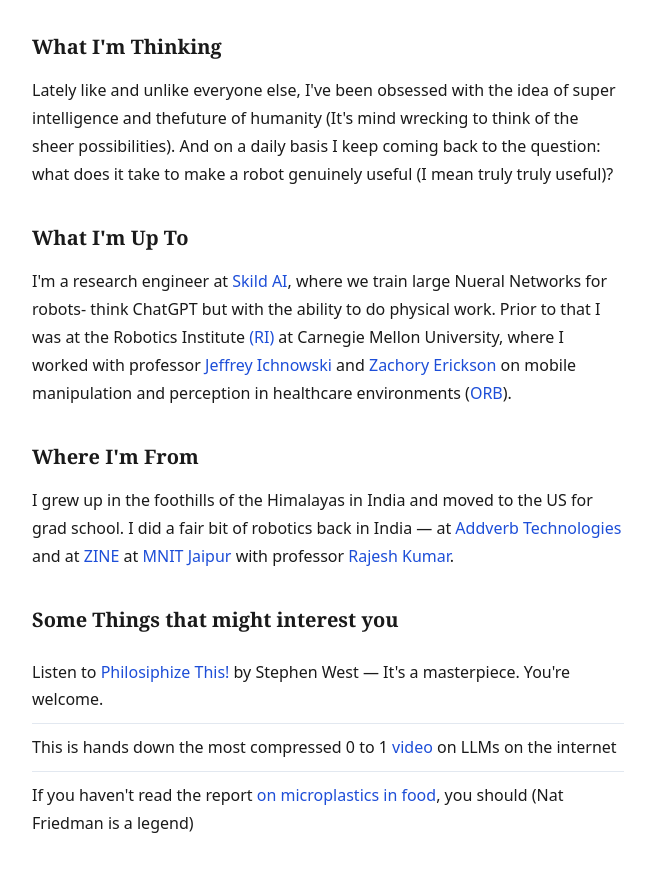
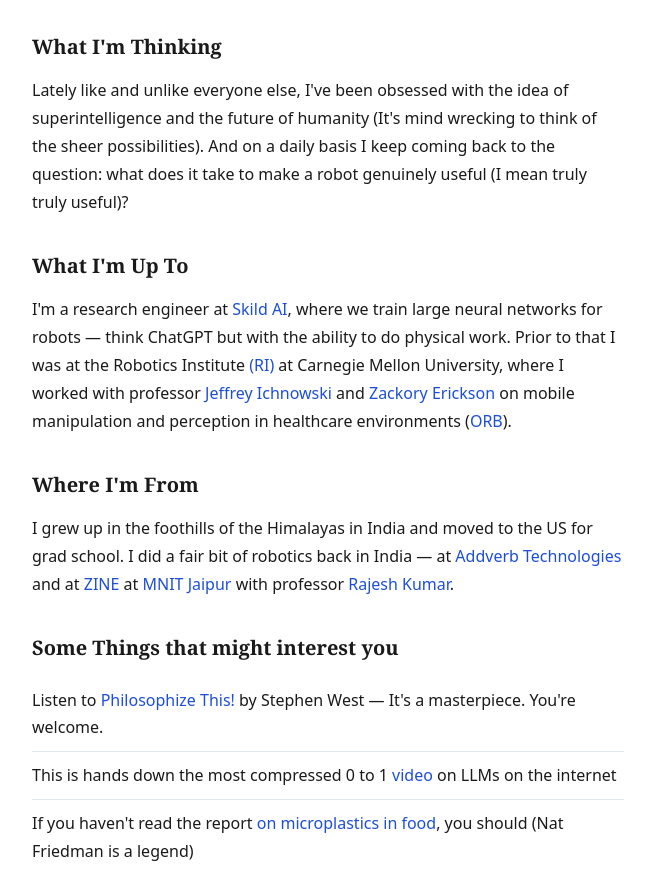
Before and after one commit to 7anmay/website, a plain HTML site: page index.html in a window 1280 px wide. Shown: the part 412-1290 px from the top of the page, without its empty margins (312-965 px from the left). Drawn offline with nearby package versions, Linux system fonts and the light colour scheme.

Commit message:
photo update and fixes

```diff
--- a/index.html
+++ b/index.html
@@ -55,7 +55,7 @@
 
       <h2>What I'm Thinking</h2>
 
-      <p> Lately like and unlike everyone else, I've been obsessed with the idea of super intelligence and thefuture
+      <p> Lately like and unlike everyone else, I've been obsessed with the idea of superintelligence and the future
         of humanity (It's mind wrecking to think of the sheer possibilities).
         And on a daily basis I keep coming back to the question: what does it take to make a robot genuinely useful (I mean truly truly useful)?</p>
 
@@ -63,11 +63,11 @@
 
       <p>I'm a research engineer at
         <a href="https://skild.ai" target="_blank" rel="noopener">Skild AI</a>,
-        where we train large Nueral Networks for robots- think ChatGPT but with the ability to do physical work.
+        where we train large neural networks for robots — think ChatGPT but with the ability to do physical work.
         Prior to that I was at the Robotics Institute <a href="https://www.ri.cmu.edu/" target="_blank" rel="noopener">(RI)</a> at Carnegie Mellon University, where I worked with professor
         <a href="https://ichnow.ski" target="_blank" rel="noopener">Jeffrey Ichnowski</a>
         and
-        <a href="https://zackory.com" target="_blank" rel="noopener">Zachory Erickson</a> on
+        <a href="https://zackory.com" target="_blank" rel="noopener">Zackory Erickson</a> on
         mobile manipulation and perception in healthcare environments
         (<a href="https://mrsdprojects.ri.cmu.edu/2024teami/" target="_blank" rel="noopener">ORB</a>).</p>
 
@@ -85,8 +85,8 @@
       <h2>Some Things that might interest you</h2>
 
       <ul class="quirks">
-        <li>Listen to <a href="https://www.youtube.com/@philosophizethispodcast" target="_blank" rel="noopener">Philosiphize This!</a> by Stephen West — It's a masterpiece. You're welcome.</li>
-        <li>This is hands down the most compressed 0 to 1 <a href="https://youtu.be/zjkBMFhNj_g?si=q5aykXXJVjrptfmm" target="LLM" rel="noopener"> video   </a> on LLMs on the internet</li>
+        <li>Listen to <a href="https://www.youtube.com/@philosophizethispodcast" target="_blank" rel="noopener">Philosophize This!</a> by Stephen West — It's a masterpiece. You're welcome.</li>
+        <li>This is hands down the most compressed 0 to 1 <a href="https://youtu.be/zjkBMFhNj_g?si=q5aykXXJVjrptfmm" target="_blank" rel="noopener">video</a> on LLMs on the internet</li>
         <li>If you haven't read the report <a href="https://www.plasticlist.org/report" target="_blank" rel="noopener">on microplastics in food</a>, you should (Nat Friedman is a legend)</li>
       </ul>
 
```
Also changed, not shown: assets/photo.jpg.
